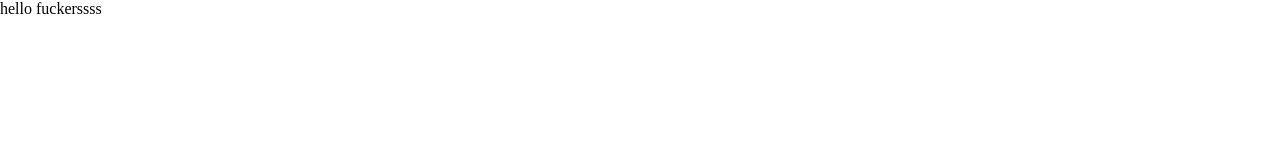
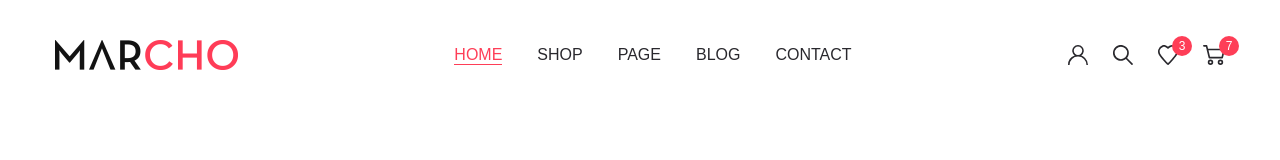
Before and after one commit to AntoKuz/marcho, a website: page app/index.html in a window 1280 px wide. Drawn offline with nearby package versions, Linux system fonts and the light colour scheme; files that its build step writes are made by us from their sources.

Commit message:
added header

```diff
--- a/app/index.html
+++ b/app/index.html
@@ -8,7 +8,51 @@
     <link rel="stylesheet" href="css/style.min.css">
 </head>
 <body>
-    hello fuckerssss
+
+    <header class="header">
+        <div class="container">
+            <div class="header__inner">
+                <a class="logo" href="#">
+                    <img class="logo__img" src="images/logo.png" alt="logo">
+                </a>
+                <nav class="menu">
+                    <ul class="menu__list">
+                        <li class="menu__list-item">
+                            <a class="menu__list-link menu__list-link--active" href="#">HOME</a>
+                        </li>
+                        <li class="menu__list-item">
+                            <a class="menu__list-link" href="#">SHOP</a>
+                        <li class="menu__list-item">
+                            <a class="menu__list-link" href="#">PAGE</a>
+                        </li>
+                        <li class="menu__list-item">
+                            <a class="menu__list-link" href="#">BLOG</a>
+                        </li>
+                        <li class="menu__list-item">
+                            <a class="menu__list-link" href="#">CONTACT</a>
+                        </li>
+                    </ul>
+                </nav>
+                <div class="user-nav">
+                    <a class="user-nav__link" href="#">
+                        <img class="user-nav__link-img" src="images/icons/user.svg" alt="user btn">
+                    </a>
+                    <a class="user-nav__link" href="#">
+                        <img class="user-nav__link-img" src="images/icons/search.svg" alt="search btn">
+                    </a>
+                    <a class="user-nav__link" href="#">
+                        <img class="user-nav__link-img" src="images/icons/heart.svg" alt="heart btn">
+                        <span class="user-nav__num">3</span>
+                    </a>
+                    <a class="user-nav__link" href="#">
+                        <img class="user-nav__link-img" src="images/icons/cart.svg" alt="cart btn">
+                        <span class="user-nav__num">7</span>
+                    </a>
+                </div>
+            </div>
+        </div>
+    </header>
+
     <script src="js/main.min.js"></script>
 </body>
 </html>
--- a/app/scss/_fonts.scss
+++ b/app/scss/_fonts.scss
@@ -0,0 +1,39 @@
+@font-face {
+    font-family: 'Quicksand-Regular', sans-serif;
+    font-weight: 400;
+    font-style: normal;
+    src: local('Quicksand-Regular'),
+        url('../fonts/Quicksand-Regular.woff2') format(woff),
+        url('../fonts/Quicksand-Regular.woff2') format(woff);
+    font-display: swap;
+}
+
+@font-face {
+    font-family: 'Quicksand-Medium', sans-serif;
+    font-weight: 500;
+    font-style: normal;
+    src: local('Quicksand-Medium'),
+        url('../fonts/Quicksand-Medium.woff2') format(woff),
+        url('../fonts/Quicksand-Medium.woff2') format(woff);
+    font-display: swap;
+}
+
+@font-face {
+    font-family: 'Roboto-Regular', sans-serif;
+    font-weight: 400;
+    font-style: normal;
+    src: local('Roboto-Regular'),
+        url('../fonts/Roboto-Regular.woff2') format(woff),
+        url('../fonts/Roboto-Regular.woff2') format(woff);
+    font-display: swap;
+}
+
+@font-face {
+    font-family: 'Roboto-Bold', sans-serif;
+    font-weight: 700;
+    font-style: normal;
+    src: local('Roboto-Bold'),
+        url('../fonts/Roboto-Bold.woff2') format(woff),
+        url('../fonts/Roboto-Bold.woff2') format(woff);
+    font-display: swap;
+}
--- a/app/scss/_global.scss
+++ b/app/scss/_global.scss
@@ -1,52 +1,11 @@
-html {
-    box-sizing: border-box;
+body {
+    color: $default;
+    font-size: 16px;
+    @extend %quicksand-500;
 }
 
-*,
-*::after,
-*::before {
-    box-sizing: inherit;
+.container {
+    max-width: 1200px;
+    margin: 0 auto;
+    padding: 0 15px;
 }
-
-ul[class],
-ol[class] {
-    padding: 0;
-}
-
-body,
-h1,
-h2,
-h3,
-h4,
-h5,
-h6,
-p,
-ul[class],
-ol[class],
-li,
-figure,
-figcaption,
-blockquote,
-dl,
-dd {
-    margin: 0;
-}
-
-ul[class] {
-    list-style: none;
-}
-img {
-    max-width: 100%;
-    display: block;
-}
-
-input,
-button,
-textarea,
-select {
-    font: inherit;
-}
-
-a {
-    text-decoration: none;
-}
--- a/app/scss/_vars.scss
+++ b/app/scss/_vars.scss
@@ -0,0 +1,23 @@
+$accent: #fe3e57;
+$default: #8d8d8d;
+$title: #29282d;
+
+%quicksand-400 {
+    font-family: 'Quicksand-Regular', sans-serif;
+    font-weight: 400;
+}
+
+%quicksand-500 {
+    font-family: 'Quicksand-Medium', sans-serif;
+    font-weight: 500;
+}
+
+%roboto-400 {
+    font-family: 'Roboto-Regular', sans-serif;
+    font-weight: 400;
+}
+
+%roboto-700 {
+    font-family: 'Roboto-Bold', sans-serif;
+    font-weight: 700;
+}
--- a/app/scss/style.scss
+++ b/app/scss/style.scss
@@ -3,6 +3,67 @@
 @import 'reset';
 @import 'global';
 
+.header {
+    padding: 40px 0;
+    &__inner {
+        display: flex;
+        justify-content: space-between;
+        align-items: center;
+    }
+}
 
+.menu {
+    &__list {
+        display: flex;
+    }
+
+    &__list-item + .menu__list-item {
+        padding-left: 35px;
+    }
+
+    &__list-link {
+        color: $title;
+        padding-bottom: 1px;
+        transition: all .2s;
+        @extend %quicksand-400;
+        &:hover {
+            color: $accent;
+            border-bottom: 1px solid $accent;
+            @extend %quicksand-500;
+        }
+    }
+
+    &__list-link--active {
+        color: $accent;
+        border-bottom: 1px solid $accent;
+        @extend %quicksand-500;
+    }
+}
+
+.user-nav {
+    display: flex;
+
+    &__link {
+        position: relative;
+    }
+
+    &__link + .user-nav__link {
+        padding-left: 25px
+    }
+
+    &__num {
+        position: absolute;
+        width: 20px;
+        height: 20px;
+        border-radius: 50%;
+        background-color: $accent;
+        top: -9px;
+        right: -14px;
+        font-size: 12px;
+        color: #fff;
+        text-align: center;
+        line-height: 20px;
+    }
+}
 
 @import 'media';
```
Also changed, not shown: app/fonts/Quicksand-Medium.woff (added), app/fonts/Quicksand-Medium.woff2 (added), app/fonts/Quicksand-Regular.woff (added), app/fonts/Quicksand-Regular.woff2 (added), app/fonts/Roboto-Bold.woff (added), app/fonts/Roboto-Bold.woff2 (added), app/fonts/Roboto-Regular.woff (added), app/fonts/Roboto-Regular.woff2 (added), app/images/icons/cart.svg (added), app/images/icons/heart.svg (added), app/images/icons/search.svg (added), app/images/icons/user.svg (added), app/images/image.jpeg (deleted), app/images/logo.png (added), 1 more files.
